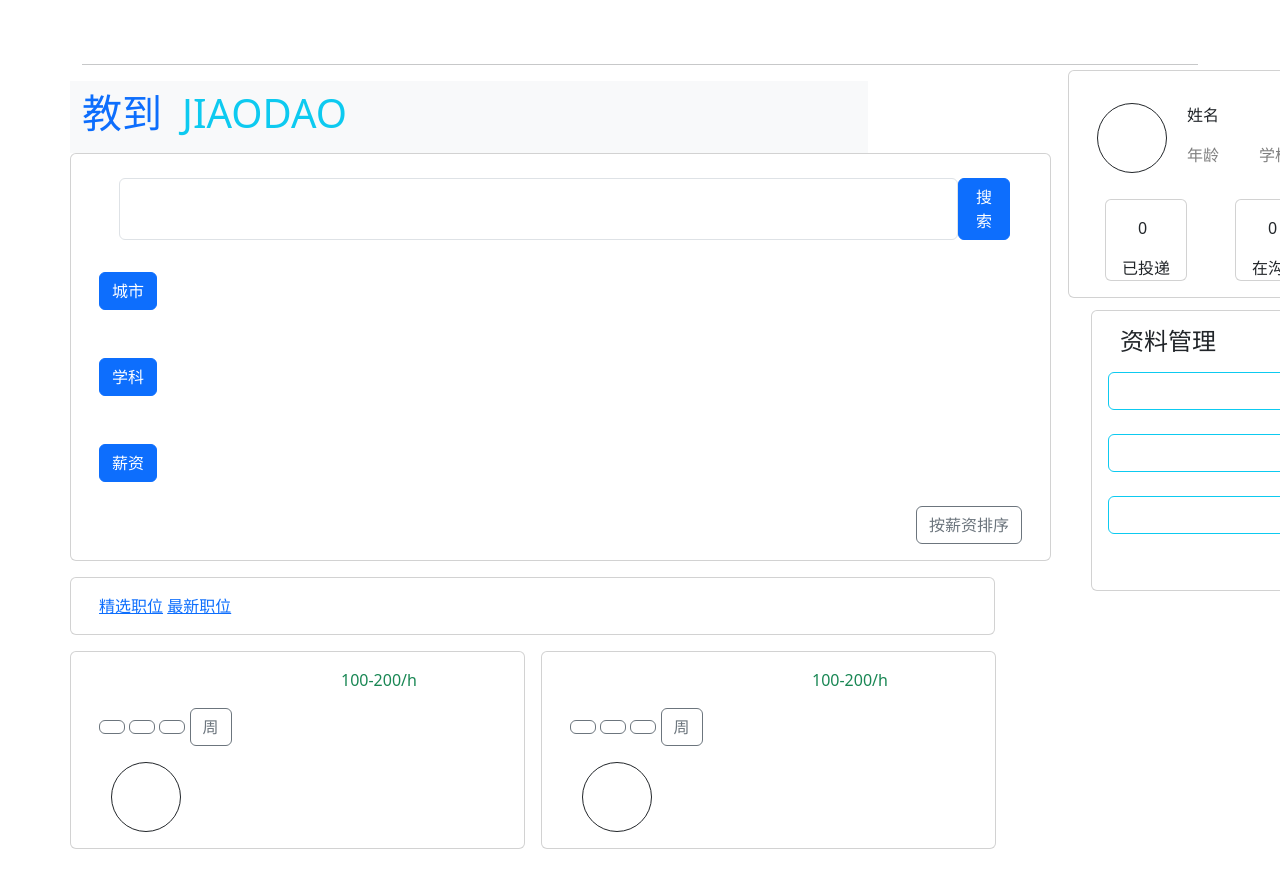
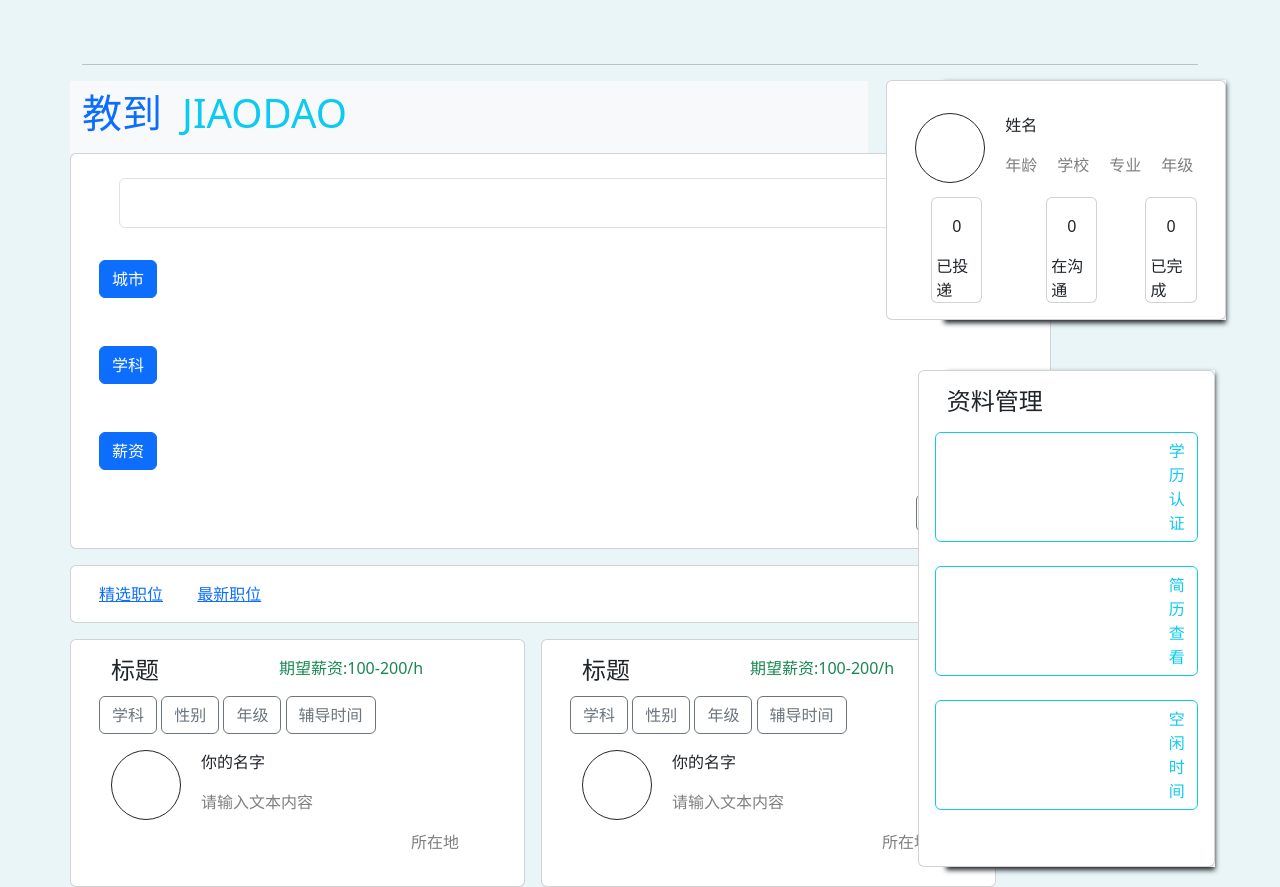
Before and after one commit to EADMO/soochow_teach, a Django app: template codes/templates/index.html in a window 1280 px wide. Before the commit the page ends 849 px from the top, so only its background shows below. Run offline with Django 4.2, Linux system fonts and the light colour scheme; the template is opened without the code that fills it, so the values that code supplies are empty.

Commit message:
indexchange2

```diff
--- a/codes/templates/index.html
+++ b/codes/templates/index.html
@@ -2,21 +2,18 @@
 
 {% block header %}
 <style>
+.jiange
+{
+    margin:10px;
+}
 .len
 {
     width: 70%;
 }
-.dix1
+
+.page
 {
-    position: fixed;
-    top:70px;
-    left:300px;
-}
-.dix2
-{
-    position: fixed;
-    top:310px;
-    left:320px;
+    background-color: rgb(234,245,248);
 }
 
 .one
@@ -48,7 +45,7 @@
 <style>
 .daohanglan2
 {
-    padding-left: 230px;
+    padding-left: 120px;
 }
 </style>
 <style>
@@ -60,7 +57,7 @@
 <style>
 .daohanglan4
 {
-    padding-left: 247px;
+    padding-left: 233px;
 }
 </style>
 
@@ -68,6 +65,13 @@
 .daohanglan5
 {
     padding-right: 10px;
+}
+</style>
+
+<style>
+.daohanglan6
+{
+    padding-left: 230px;
 }
 </style>
 
@@ -80,12 +84,43 @@
 }
 </style>
 
+<style>
+    .first
+    {
+        margin-top: 10px;
+        box-shadow: 0px 3px 5px 0px ;
+    }
+    .dix2
+{
+    width:21%;
+    position: fixed;
+    top:320px;
+    left:70%;
+    padding:0;
+    margin:50px;
+}
+.dix1
+{
+    width:22%;
+    position: fixed;
+    top:70px;
+    left:70%;
+    padding:0;
+}
+.line
+{
+    line-height: 10px;
+    width:10%;
+}
+</style>
 {% endblock %}
 
  {% block title %}
     <!-- TODO: 主页设计 在 base 基础之上 要有选择的页面-->
     <!-- 直接访问默认的就可以看到主页 -->
+<div>
 
+</div>
  {% endblock %}
  {% block contents %}
  <!-- {% for id,name,desc,count in questionnaires %} -->
@@ -99,9 +134,7 @@
         <!-- </div> -->
       <!-- </div>  -->
  <!-- {% endfor %} -->
- <body>
-
-
+ <body class="page">
     <div class="navbar navbar-expand-sm bg-light len">
         <div class="container one top">
             <ul class="navbar-nav">
@@ -113,14 +146,13 @@
     <br>
     <br>
 
-
-    <div class="card" style = "width:auto">
+    <div class="card" style = "width:auto" >
         <div class="card-body">
             <div class = "container daohanglan1">
                 <nav class="navbar navbar-expand navbar-dark">
                     <form class = "one" action="/action_page.php">
                     <input class="form-control daohanglan" type="text">
-                    <button class="btn btn-primary" type="submit">搜索</button>
+                    <button class="btn btn-primary line" type="submit">搜索</button>
                     </form>
                 </nav>
             </div>
@@ -195,12 +227,13 @@
             <div class="one">
                 <button type="button" class="btn btn-primary" data-bs-toggle="collapse" data-bs-target="#demo2">薪资</button>
                 <div id="demo2" class="collapse">
-                    <p>薪资范围</p>
-                    <form>
-                        <div class="row">
+                    <p style="font-weight: 700;margin-left: 30px;">薪资范围</p>
+                    <form style="margin-left:30px">
+                        <div class="row" style="height:10px">
                             <div class="col">
                                 <input type="text" class="form-control" placeholder="下限" name="lowest">
                             </div>
+                            ——
                             <div class="col">
                                 <input type="text" class="form-control" placeholder="上限" name="highest">
                             </div>
@@ -219,58 +252,61 @@
 
     <div class="card mt-3" style = "width:925px">
         <div class="card-body">
-            <a href="#">精选职位</a>
+            <a href="#" style="margin-right: 30px;">精选职位</a>
             <a href="#">最新职位</a>
         </div>
     </div>
     <br>
-    <div class="card mt-3" style = "width:455px">
+    <div class="card mt-3 bgcolor" style = "width:455px;">
         <div class="card-body">
             <div class = "container one">
-                <h4 class = "">{{stu_list1.id}}</h4>
-                <p class="text-success daohanglan2">100-200/h</p>
+                <h4 class = "">标题</h4>
+                <p class="text-success daohanglan2">期望薪资:100-200/h</p>
             </div>
             <div>
-                <button type="button" class="btn btn-outline-secondary">{{stu_list1.subject}}</button>
-                <button type="button" class="btn btn-outline-secondary">{{stu_list1.w_sex}}</button>
-                <button type="button" class="btn btn-outline-secondary">{{stu_list1.grade}}</button>
-                <button type="button" class="btn btn-outline-secondary">周 {{stu_list1.w_time}}</button>
+                <button type="button" class="btn btn-outline-secondary">学科</button>
+                <button type="button" class="btn btn-outline-secondary">性别</button>
+                <button type="button" class="btn btn-outline-secondary">年级</button>
+                <button type="button" class="btn btn-outline-secondary">辅导时间</button>
             </div>
             <div class = "container mt-3 one">
                 <span class="border border-dark rounded-circle"></span>
                 <div>
-                    <p class="daohanglan1"><a href="/message/{{stu_list1.id}}/">{{stu_list1.name}}</a></p>
-                    <p class="daohanglan1 text-black-50">{{stu_list1.selfDesc}}</p>
-                    <p class="text-black-50 daohanglan2">{{stu_list1.address}}</p>
+                    <p class="daohanglan1">你的名字</p>
+                    <p class="daohanglan1 text-black-50">请输入文本内容</p>
+                    <p class="text-black-50 daohanglan6">所在地</p>
                 </div>
             </div>
         </div>
     </div>
 
-    <div class="card mt-3 ms-3" style = "width:455px">
+    <div class="card mt-3 bgcolor ms-3" style = "width:455px">
         <div class="card-body">
             <div class = "container one">
-                <h4 class = "">{{stu_list2.id}}</h4>
-                <p class="text-success daohanglan2">100-200/h</p>
+                <h4 class = "">标题</h4>
+                <p class="text-success daohanglan2">期望薪资:100-200/h</p>
             </div>
             <div>
-                <button type="button" class="btn btn-outline-secondary">{{stu_list2.subject}}</button>
-                <button type="button" class="btn btn-outline-secondary">{{stu_list2.w_sex}}</button>
-                <button type="button" class="btn btn-outline-secondary">{{stu_list2.grade}}</button>
-                <button type="button" class="btn btn-outline-secondary">周 {{stu_list2.w_time}}</button>
+                <button type="button" class="btn btn-outline-secondary">学科</button>
+                <button type="button" class="btn btn-outline-secondary">性别</button>
+                <button type="button" class="btn btn-outline-secondary">年级</button>
+                <button type="button" class="btn btn-outline-secondary">辅导时间</button>
             </div>
             <div class = "container mt-3 one">
                 <span class="border border-dark rounded-circle"></span>
                 <div>
-                    <p class="daohanglan1"><a href="/message/{{stu_list2.id}}/">{{stu_list2.name}}</a></p>
-                    <p class="daohanglan1 text-black-50">{{stu_list2.selfDesc}}</p>
-                    <p class="text-black-50 daohanglan2">{{stu_list2.address}}</p>
+                    <p class="daohanglan1">你的名字</p>
+                    <p class="daohanglan1 text-black-50">请输入文本内容</p>
+                    <p class="text-black-50 daohanglan6">所在地</p>
                 </div>
             </div>
         </div>
     </div>
+
+
+
 <div>
-    <div class="container ms-5 mb-3 dix1">
+    <div class="container ms-5 mb-3 dix1 first">
         <div class="card float-md-end">
             <div class="card-body">
                 <div class = "container mt-3 one">
@@ -279,22 +315,22 @@
                         <p class="daohanglan1">姓名</p>
                         <div class="one">
                             <p class="daohanglan1 text-black-50">年龄</p>
-                            <p class="daohanglan3 text-black-50">学校</p>
-                            <p class="daohanglan3 text-black-50">专业</p>
-                            <p class="daohanglan3 text-black-50">年级</p>
+                            <p class="daohanglan1 text-black-50">学校</p>
+                            <p class="daohanglan1 text-black-50">专业</p>
+                            <p class="daohanglan1 text-black-50">年级</p>
                         </div>
                     </div>
                 </div>
-                <div class="container mt-3 one">
-                    <div class="card px-3 ms-2">
+                <div class="container mt-1 one">
+                    <div class="card px-1 mx-3">
                         <div class="card-body">0</div>
                         <div>已投递</div>
                     </div>
-                    <div class="card px-3 ms-5">
+                    <div class="card px-1 ms-5">
                         <div class="card-body">0</div>
                         <div>在沟通</div>
                     </div>
-                    <div class="card px-3 ms-5">
+                    <div class="card px-1 ms-5">
                         <div class="card-body">0</div>
                         <div>已完成</div>
                     </div>
@@ -303,27 +339,27 @@
         </div>
     </div>
 
-    <div class="container ms-6 mb-3 daohanglan5 dix2">
+    <div class="container ms-6 mb-3 daohanglan5 dix2 first">
         <div class="card float-md-end">
             <div class="card-body mb-3 ">
                 <div class="container mb-3">
                     <h4>资料管理<h4>
                 </div>
-                <div class="d-grid gap-3 one mb-4">
+                <div class="d-grid gap-3 mb-4">
                     <button type="button" class="btn btn-outline-info btn-block daohanglan4">学历认证</button>
                 </div>
 
-                <div class="d-grid gap-3 one mb-4">
-                    <a href="{% url 'selfForm' %}"><button type="button" class="btn btn-outline-info btn-block daohanglan4"> 简历填写</button></a>
+                <div class="d-grid gap-3 mb-4">
+                    <button type="button" class="btn btn-outline-info btn-block daohanglan4">简历查看</button>
                 </div>
 
-                <div class="d-grid gap-3 one mb-4">
+                <div class="d-grid gap-3 mb-4">
                     <button type="button" class="btn btn-outline-info btn-block daohanglan4">空闲时间</button>
                 </div>
             </div>
         </div>
     </div>
-</div>
+
 </body>
 
 {% endblock %}
```
